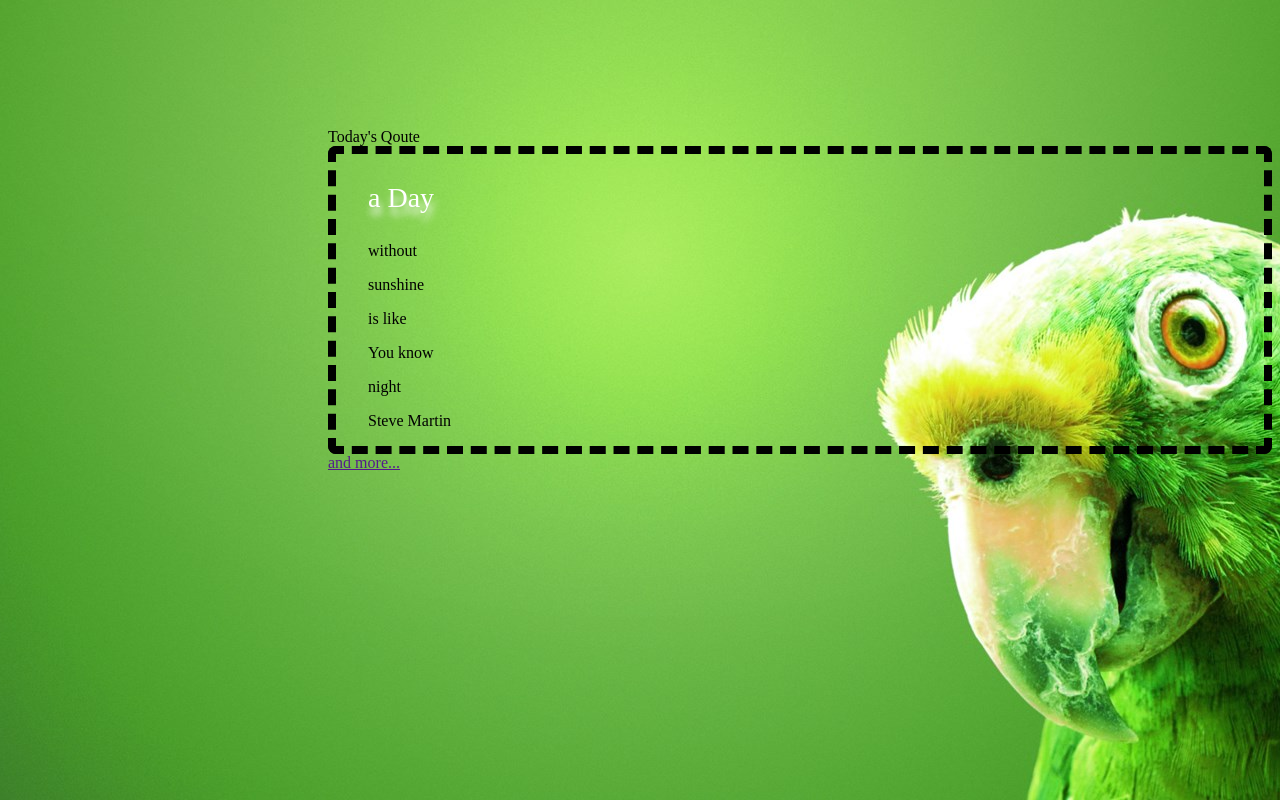
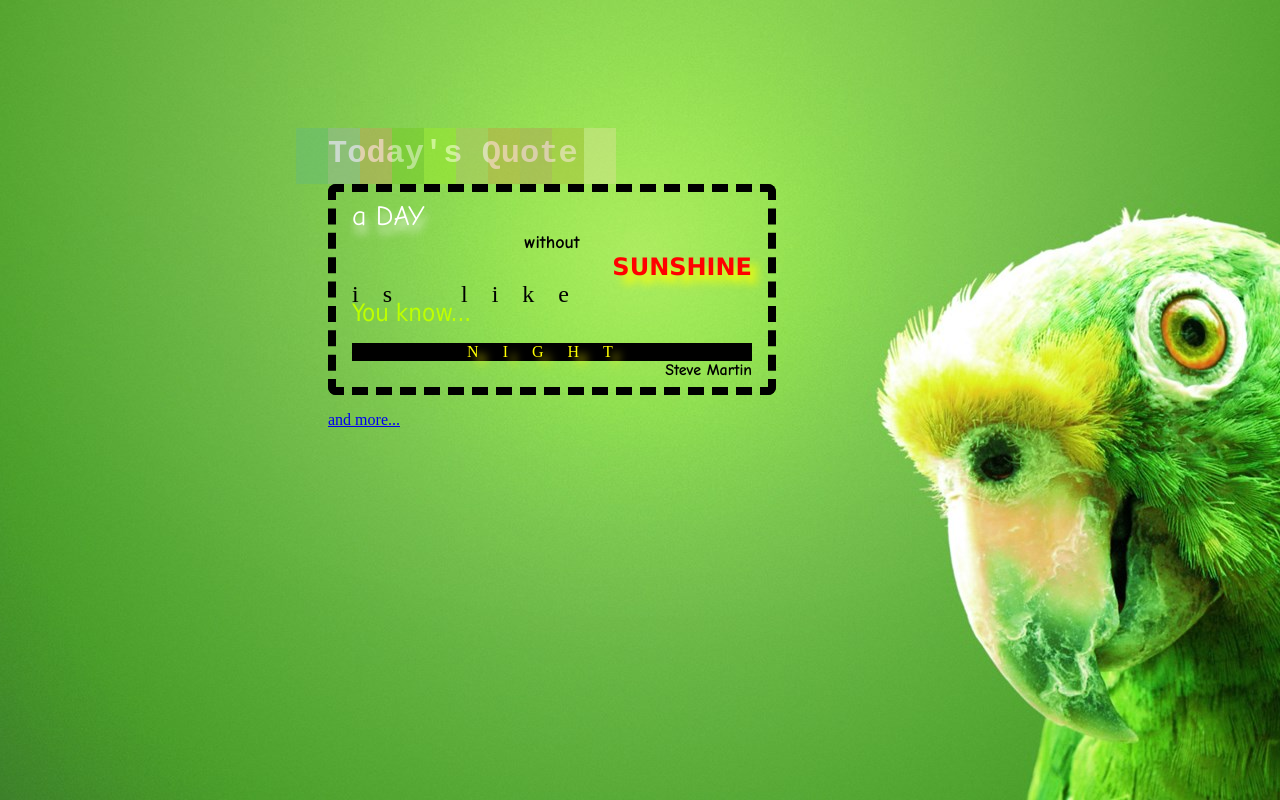
Before and after one commit to chiefkun/eCommercial-BKU, a plain HTML site: page Lab1/ex4.html in a window 1280 px wide. Drawn offline with Linux system fonts and the light colour scheme.

Commit message:
Complete lab1

```diff
--- a/Lab1/ex4.html
+++ b/Lab1/ex4.html
@@ -7,6 +7,9 @@
       body {
         background: url("bg.jpg") no-repeat fixed center bottom;
       }
+      p {
+        margin: 0;
+      }
       .wrapper {
         margin-left: 20em;
         margin-top: 8em;
@@ -14,28 +17,117 @@
       .box {
         border: dashed black 0.5em;
         border-radius: 0.5em;
-        padding-left: 2em;
+        padding: 0.5em 1em 0.5em 1em;
+        width: 25em;
+        margin: 0 0 1em 0;
       }
       .style1 {
         color: white;
         font-size: 28px;
-        text-shadow: 2px 8px 7px white;
+        text-shadow: 2px 8px 8px white;
+        font-family: "Comic Sans MS", cursive, sans-serif;
+      }
+      .style2 {
+        font-weight: bold;
+        font-size: 18px;
+        text-align: center;
+        font-family: "Comic Sans MS", cursive, sans-serif;
+      }
+
+      .style3 {
+        text-align: right;
+        color: red;
+        font-weight: bold;
+        font-size: 24px;
+        text-transform: uppercase;
+        text-shadow: 8px 8px 8px yellow;
+        font-family: Verdana, Geneva, sans-serif;
+      }
+
+      .style4 {
+        font-size: 24px;
+        letter-spacing: 24px;
+        word-spacing: 15px;
+        font-weight: lighter;
+      }
+
+      .style5 {
+        color: #bdff00;
+        font-size: 24px;
+        line-height: 10px;
+        font-family: Tahoma, Geneva, sans-serif;
+      }
+
+      .style6 {
+        margin-top: 25px;
+        color: yellow;
+        background-color: black;
+        text-align: center;
+        text-transform: uppercase;
+        letter-spacing: 24px;
+        text-shadow: 8px 8px 8px yellow;
+        font-family: Broadway;
+      }
+
+      .style7 {
+        text-align: right;
+        font-weight: bold;
+        font-family: "Comic Sans MS", cursive, sans-serif;
+      }
+
+      .quote {
+        margin-left: -2em;
+        width: 20em;
+        height: 3.5em;
+        position: relative;
+      }
+
+      .item {
+        float: left;
+        width: 2em;
+        height: 3.5em;
+        position: relative;
+        z-index: 10;
+      }
+
+      .quote-text {
+        position: absolute;
+        top: 0;
+        left: 0;
+        padding-left: 1em;
+        font-size: 32px;
+        color: white;
+        line-height: 52px;
+        font-weight: bold;
+        font-family: "Courier New", Courier, monospace;
       }
     </style>
   </head>
   <body>
     <div class="wrapper">
-      <div class="qoute">Today's Qoute</div>
+      <div class="quote">
+        <p class="quote-text">Today's Quote</p>
+        <div class="item" style="background-color: rgba(103, 188, 120, 0.5)"></div>
+        <div class="item" style="background-color: rgba(151, 181, 157, 0.5)"></div>
+        <div class="item" style="background-color: rgba(193, 163, 93, 0.5)"></div>
+        <div class="item" style="background-color: rgba(117, 202, 36, 0.5)"></div>
+        <div class="item" style="background-color: rgba(154, 233, 43, 0.5)"></div>
+        <div class="item" style="background-color: rgba(177, 194, 100, 0.5)"></div>
+        <div class="item" style="background-color: rgba(192, 166, 71, 0.5)"></div>
+        <div class="item" style="background-color: rgba(180, 162, 86, 0.5)"></div>
+        <div class="item" style="background-color: rgba(172, 192, 61, 0.5)"></div>
+        <div class="item" style="background-color: rgba(214, 227, 145, 0.5)"></div>
+      </div>
       <div class="box">
-        <p class="style1"> a Day</p>
-        <p>without</p>
-        <p>sunshine</p>
-        <p>is like</p>
-        <p>You know</p>
-        <p>night</p>
-        <p>Steve Martin</p>
+        <p class="style1"> a DAY</p>
+        <p class="style2">without</p>
+        <p class="style3">sunshine</p>
+        <p class="style4">is like</p>
+        <p class="style5">You know...</p>
+        <p class="style6">night</p>
+        <p class="style7">Steve Martin</p>
       </div>
-      <a href="">and more...</a>
+      <a href="http://www.brainyquote.com/quotes/topics/topic_funny.html">and more...</a>
     </div>
   </body>
 </html>
```
